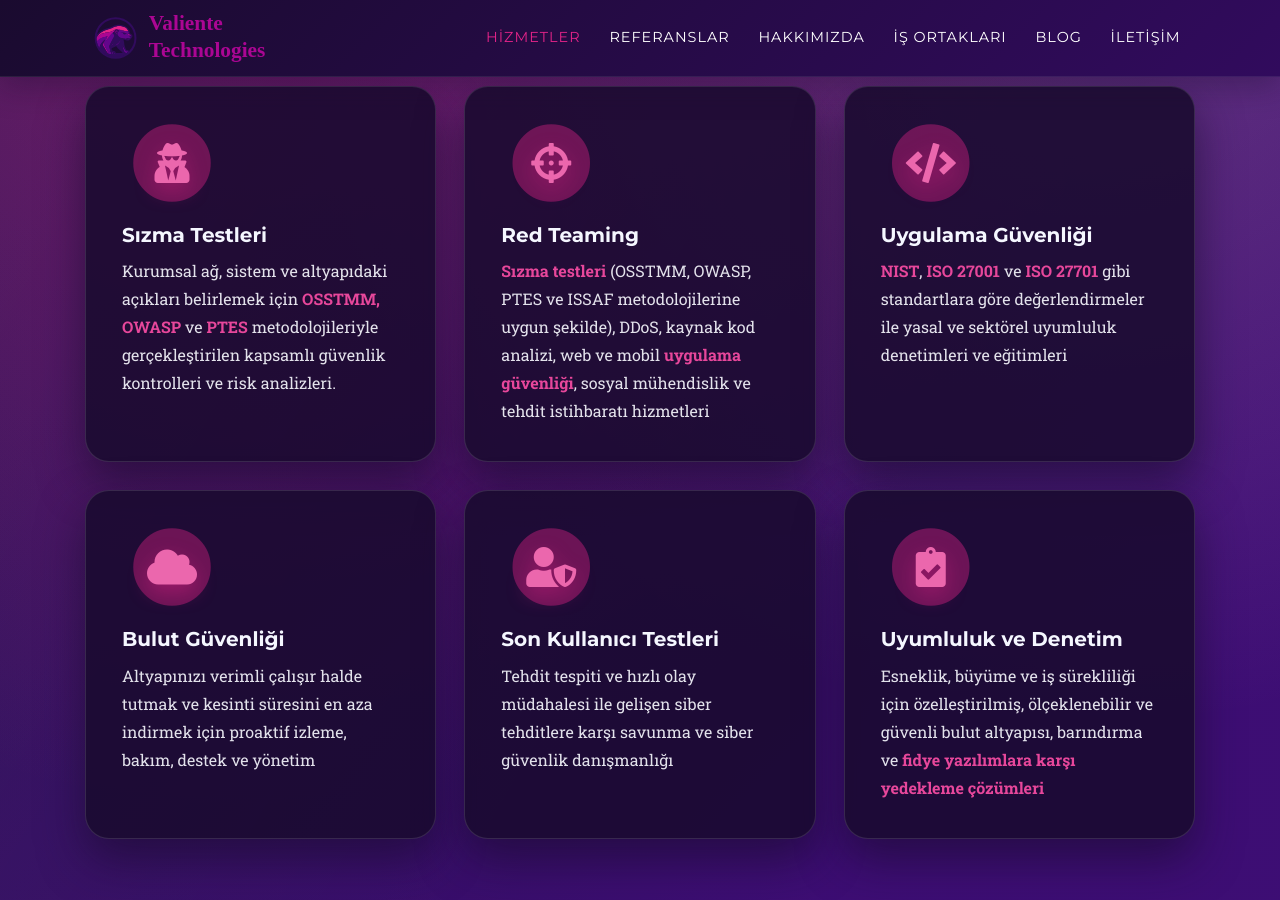
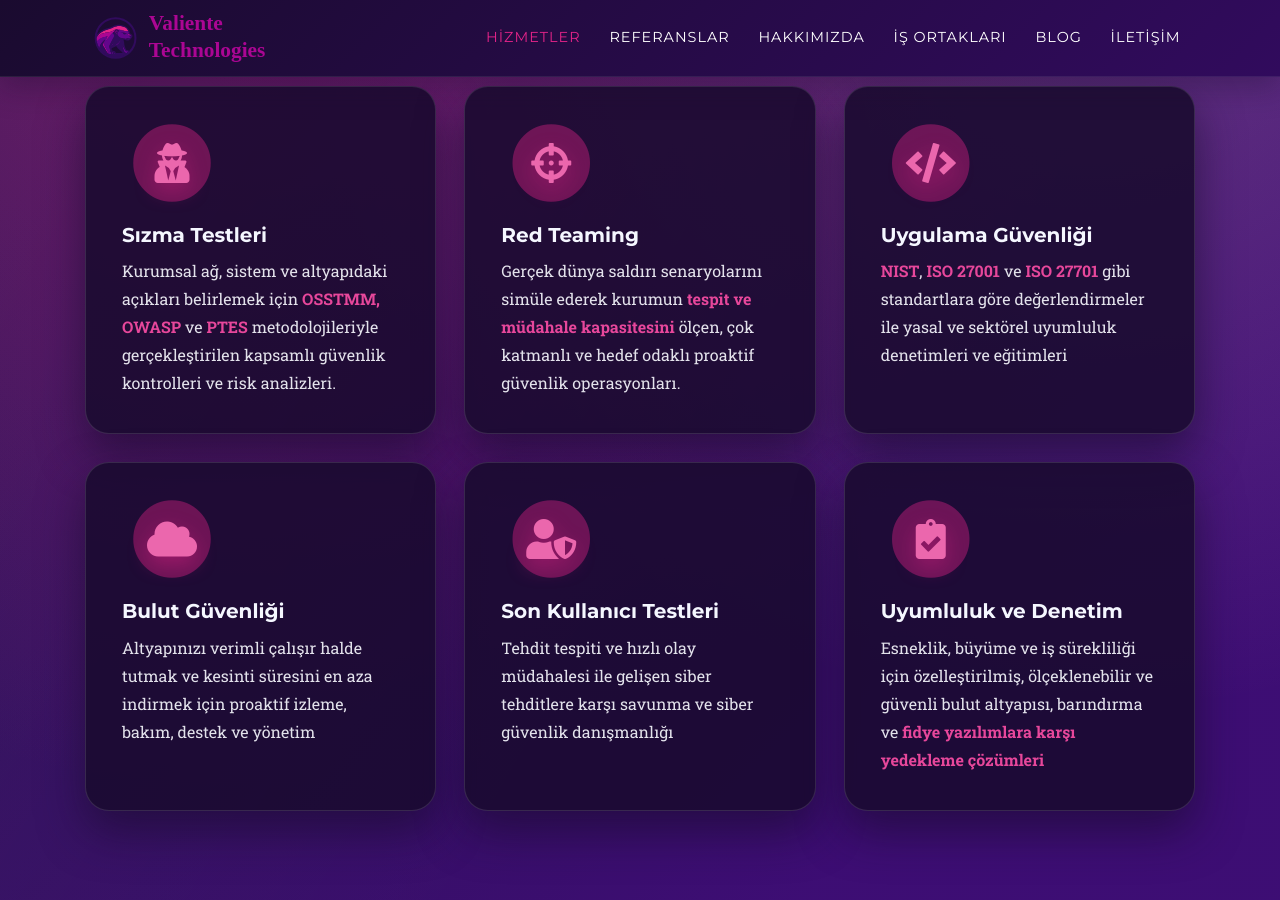
Before and after one commit to ValienteTechnologies/ValienteTechnologies.github.io, a Jekyll site: the page built from index.md, in a window 1280 px wide and 900 px high, scrolled down 1178 px. Built offline with Jekyll 4.4.1, drawn with Linux system fonts in a browser that asks for light colours; some web fonts are replaced.

Commit message:
up redteaming

```diff
--- a/_data/sitetext.yml
+++ b/_data/sitetext.yml
@@ -16,7 +16,7 @@
         desc: "Kurumsal ağ, sistem ve altyapıdaki açıkları belirlemek için <strong>OSSTMM, OWASP</strong> ve <strong>PTES</strong> metodolojileriyle gerçekleştirilen kapsamlı güvenlik kontrolleri ve risk analizleri."
         icon: fas fa-user-secret
       - title: "Red Teaming"
-        desc: "<strong>Sızma testleri</strong> (OSSTMM, OWASP, PTES ve ISSAF metodolojilerine uygun şekilde), DDoS, kaynak kod analizi, web ve mobil <strong>uygulama güvenliği</strong>, sosyal mühendislik ve tehdit istihbaratı hizmetleri"
+        desc: "Gerçek dünya saldırı senaryolarını simüle ederek kurumun <strong>tespit ve müdahale kapasitesini</strong> ölçen, çok katmanlı ve hedef odaklı proaktif güvenlik operasyonları."
         icon: fas fa-crosshairs
       - title: "Uygulama Güvenliği"
         desc: "<strong>NIST</strong>, <strong>ISO 27001</strong> ve <strong>ISO 27701</strong> gibi standartlara göre değerlendirmeler ile yasal ve sektörel uyumluluk denetimleri ve eğitimleri"
```
